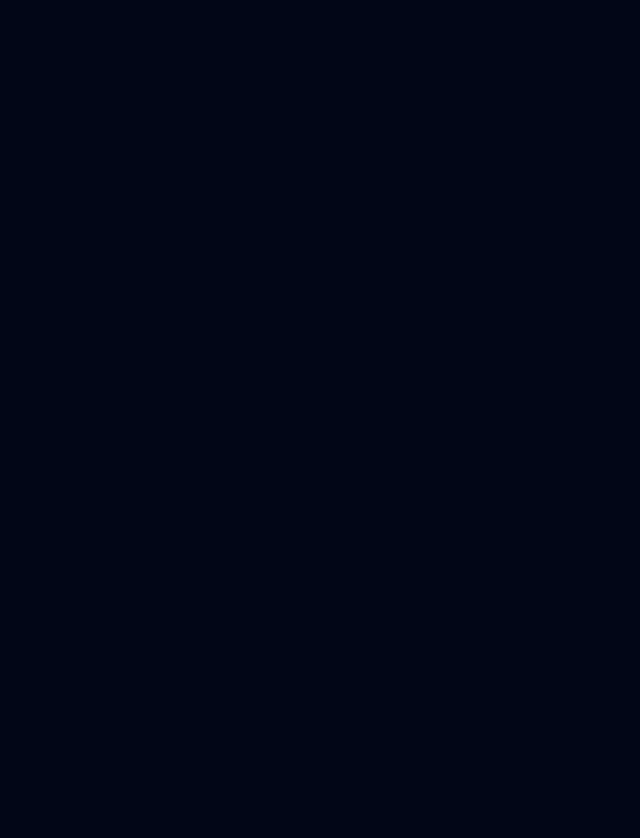
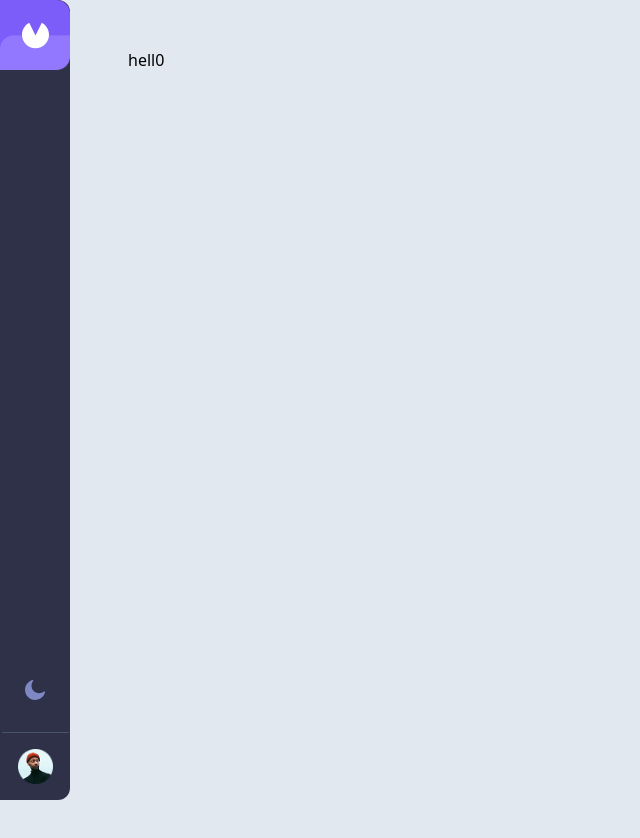
Before and after one commit to bugname7/imtixon, a React (Vite) app: page /new in a window 1280 px wide. Before the commit this address had no page. Shown: the top 838 px of the page, without its empty margins (0-640 px from the left). Before the commit the page ends 800 px from the top, so only its background shows below. Built offline with nearby package versions, Linux system fonts and the light colour scheme.

Commit message:
new INvoic page create

```diff
--- a/src/App.jsx
+++ b/src/App.jsx
@@ -4,6 +4,7 @@ import { DarkModeProvider } from './context/DarkLightMode.jsx';
 import { Route, Routes } from 'react-router-dom';
 import Home from './pages/Home.jsx';
 import InvoiceDetails from './pages/InvoiceDetails.jsx'
+import NewInvoic from './pages/NewInvoic.jsx';
 function App() {
   return (
     <DarkModeProvider>
@@ -19,6 +20,9 @@ function App() {
             <InvoiceDetails />
           </MainLayouts>
         } />
+        <Route path='/new' element={<MainLayouts>
+          <NewInvoic />
+        </MainLayouts>} />
       </Routes>
     </DarkModeProvider>
   );
--- a/src/components/Header.jsx
+++ b/src/components/Header.jsx
@@ -5,6 +5,7 @@ import shape from '../assets/images/shape.svg';
 import light from '../assets/images/light.svg';
 import brother from '../assets/images/bro.png';
 import dark from '../assets/images/dark.svg';
+import { Link } from 'react-router-dom';
 
 function Header() {
     const { darkMode, toggleDarkMode } = useDarkMode();
@@ -20,15 +21,19 @@ function Header() {
                 className={` md:fixed top-0 left-0 w-full lg:justify-between flex justify-between items-center
                     md:flex-col md:w-[70px] md:rounded-t-xl md:rounded-r-xl md:h-screen  ${headerClass}`}
             >
-                <div
+                <Link to={'/'}
                     className="w-[70px] h-[70px] bg-cover flex justify-center items-center"
                     style={{
                         backgroundImage: `url(${bgImage})`,
                         backgroundSize: 'cover',
                     }}
                 >
-                    <img src={shape} alt="shape image" className="w-[27px] h-[27px]" />
-                </div>
+                    <img
+                        src={shape}
+                        alt="shape image"
+                        className="w-[27px] h-[27px] transition-transform duration-300 hover:rotate-[90deg]"
+                    />
+                </Link>
 
                 <div className="flex items-center gap-5 md:flex-col">
                     <div className="p-3 cursor-pointer" onClick={toggleDarkMode}>
--- a/src/pages/Home.jsx
+++ b/src/pages/Home.jsx
@@ -1,6 +1,6 @@
 import React, { useState } from "react";
 import { useDarkMode } from "../context/DarkLightMode";
-import { useNavigate } from "react-router-dom";
+import { Link, useNavigate } from "react-router-dom";
 import new1 from "../assets/images/new1.svg";
 import invois from "../assets/images/invois.png";
 import data from "../assets/data.json";
@@ -59,20 +59,28 @@ function Home() {
                         </option>
                     </select>
 
-                    <div className="flex items-center justify-center gap-2 bg-purple-600 rounded-3xl p-2 cursor-pointer w-fit">
+                    <Link to={'/new'} className="flex items-center justify-center gap-2 bg-purple-600 rounded-3xl p-2 cursor-pointer w-fit">
                         <img
                             src={new1}
                             alt="New Invoice"
                             className="sm:w-5 sm:h-5 w-4 h-4 object-contain"
                         />
-                        <h3 className="hidden sm:block text-white font-spartan font-bold text-sm">New</h3>
-                    </div>
+                        <h3 className="hidden md:block sm:hidden text-white font-spartan font-bold text-sm">
+                            New
+                        </h3>
+                        <h3 className="hidden lg:block text-white font-spartan font-bold text-sm">
+                            Invoice
+                        </h3>
+                    </Link>
+
+
 
                 </div>
 
             </div>
 
-            <div className="w-full max-w-4xl grid gap-4">
+            <div className="w-full max-w-4xl  gap-4  grid">
+
                 {filtereddata.length > 0 ? (
                     filtereddata.map((invoice) => (
                         <div
--- /dev/null
+++ b/src/pages/NewInvoic.jsx
@@ -0,0 +1,18 @@
+import React from 'react'
+import { useDarkMode } from "../context/DarkLightMode";
+
+function NewInvoic() {
+    const { darkMode } = useDarkMode();
+    const bgClass = darkMode ? "bg-slate-950" : "bg-slate-200";
+
+    return (
+        <div
+            className={`${bgClass} h-[100vh] w-full pl-4 xs:pl-6 sm:pl-12 md:pl-24 lg:pl-32 pr-4 xs:pr-6 sm:pr-12 md:pr-28 ${darkMode ? 'text-white' : ''
+                }`}
+        >
+            <h1 className={`${darkMode ? 'text-white' : '  '}`}>hell0</h1>
+        </div>
+    )
+}
+
+export default NewInvoic
```
